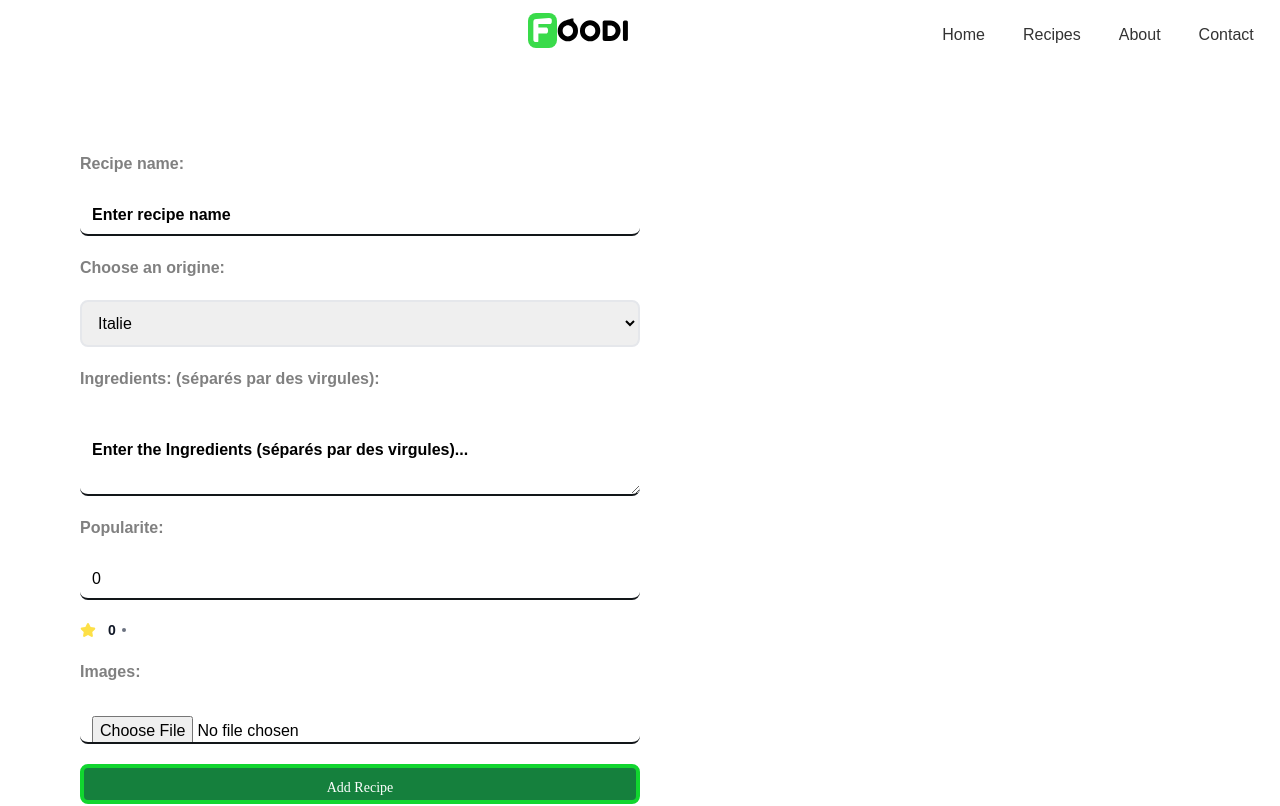
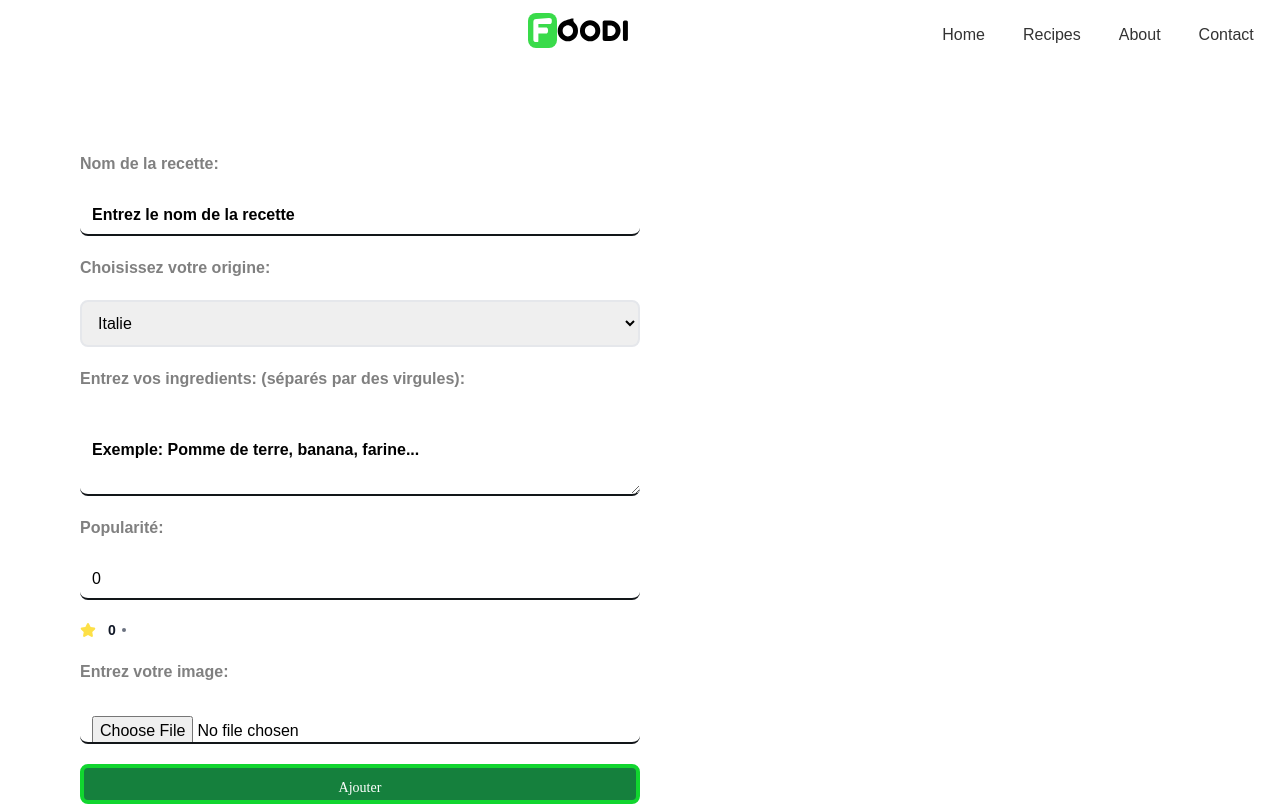
Before and after one commit to mibanas/MyRecipe, a React (Create React App) app: page /add-product in a window 1280 px wide. Shown: the top 806 px of the page. Built offline with nearby package versions, Linux system fonts and the light colour scheme; data requests are answered from the project's data file.

Commit message:
Updated json-server port and README file

```diff
--- a/package.json
+++ b/package.json
@@ -27,7 +27,7 @@
     "build": "react-scripts build",
     "test": "react-scripts test",
     "eject": "react-scripts eject",
-    "server": "json-server --watch src/Data/db.json --port 3000 "
+    "server": "json-server --watch src/Data/db.json --port 5000 "
   },
   "eslintConfig": {
     "extends": [
--- a/src/Components/RecepyDetail/RecepyDetail.jsx
+++ b/src/Components/RecepyDetail/RecepyDetail.jsx
@@ -18,7 +18,7 @@ const RecepyDetail = () => {
 
   const getPlat = useCallback(async () => {
     try {
-      const response = await fetch(`http://localhost:3000/plats/${id}`)
+      const response = await fetch(`http://localhost:5000/plats/${id}`)
 
       if (!response.ok) {
         navigate('/menu')
@@ -40,7 +40,7 @@ const RecepyDetail = () => {
 
   const getOrigine = useCallback(async (origine) => {
     try {
-      const response = await fetch(`http://localhost:3000/origines/${origine}`)
+      const response = await fetch(`http://localhost:5000/origines/${origine}`)
 
       if (!response.ok) {
         throw new Error(`HTTP error! Status: ${response.status}`);
@@ -62,7 +62,7 @@ const RecepyDetail = () => {
   return (
     <div className='recepyContainer'>
       <div className='image-div'>
-        <img id='recipeImage' src={recipeImageTest} alt="" />
+        <img id='recipeImage' src={plat.image} alt="" />
       </div>
       <div className="details">
         <h1 id='platNom'>{plat.nom}</h1>
--- a/src/Components/Recipes/AddRecipe.jsx
+++ b/src/Components/Recipes/AddRecipe.jsx
@@ -11,20 +11,41 @@ const AddRecipe = () => {
   const [origines, setOrigines] = useState([]) // To store origines
   const [selectedOrigine, setSelectedOrigine] = useState(null) // To get origine id selected
   const [imageUrl, setImageUrl] = useState(null);
-  // ______________________________
+
+  // ______________________________________________________________
+
   // handling inputs:
   const handleNom = (e) => {
     setNom(e.target.value)
   }
 
-  // ______________________________
+  // ______________________________________________________________
+
   // To take a rating value
   const handleRating = (e) => {
-    const ratingCatched = parseInt(e.target.value, 10);
+    const ratingCatched = parseInt(e.target.value, 10); // Convert it to Integer
     setRating(ratingCatched)
   }
 
-  // ______________________________
+  // ______________________________________________________________
+
+  // Handling origine:
+  const handleOnSelect = (e) => {
+    const origineId = parseInt(e.target.value, 10);
+    setSelectedOrigine(origineId)
+  }
+
+  // ______________________________________________________________
+
+  const handleImageChange = () => {
+    const file = imageRef.current.files[0];
+    if (file) {
+      const imageUrl = URL.createObjectURL(file);
+      setImageUrl(imageUrl);
+    }
+  };
+
+  // ______________________________________________________________
 
   // Clear input values and file input
   const clearInputs = () => {
@@ -38,6 +59,7 @@ const AddRecipe = () => {
   };
 
   // ______________________________________________________________
+
   // Function to handle upload image to cloudinary server
   const handleUploadImage = async (image) => {
     try {
@@ -59,8 +81,8 @@ const AddRecipe = () => {
 
 
   }
+
   // ______________________________________________________________
-
 
   // Main Function :   ____________________________________________
 
@@ -88,7 +110,7 @@ const AddRecipe = () => {
       // ______________________________
 
       // Make Post request to json-server
-      const response = await axios.post(`http://localhost:3000/plats`, {
+      const response = await axios.post(`http://localhost:5000/plats`, {
         nom,
         origine: selectedOrigine,
         ingredients,
@@ -108,17 +130,12 @@ const AddRecipe = () => {
   }
 
   // ______________________________________________________________
-  // Handling origine:
-  const handleOnSelect = (e) => {
-    const origineId = parseInt(e.target.value, 10);
-    setSelectedOrigine(origineId)
-  }
 
   // To get origines
   useEffect(() => {
 
     const getOrigines = () => {
-      axios.get(`http://localhost:3000/origines`)
+      axios.get(`http://localhost:5000/origines`)
         .then(response => {
           // console.log(response.data)
           setOrigines(response.data)
@@ -128,31 +145,22 @@ const AddRecipe = () => {
 
     getOrigines();
 
-  }, [])
-
-  const handleImageChange = () => {
-    const file = imageRef.current.files[0];
-    if (file) {
-      const imageUrl = URL.createObjectURL(file);
-      setImageUrl(imageUrl);
-    }
-  };
-
+  }, []);
 
   // ______________________________________________________________
 
   return (
     <form onSubmit={handleOnSubmit} className="bg-f4f4f4 p-20 border-radius-5 flex justify-center flex-col">
-      <label className="mb-5 font-bold text-191919">Recipe name:</label>
+      <label className="mb-5 font-bold text-191919">Nom de la recette:</label>
       <input
         value={nom}
         onChange={handleNom}
         type="text"
-        placeholder="Enter recipe name"
+        placeholder="Entrez le nom de la recette"
         className="w-1/2 p-3 border-2 border-#191919 rounded-lg"
       />
 
-      <label className="mb-5 mt-5 font-bold text-191919">Choose an origine:</label>
+      <label className="mb-5 mt-5 font-bold text-191919">Choisissez votre origine:</label>
       <select onChange={handleOnSelect} className="w-1/2 p-3 border-2 border-#191919 rounded-lg ">
         {origines &&
           origines.map((origine, index) => (
@@ -162,10 +170,10 @@ const AddRecipe = () => {
           ))}
       </select>
 
-      <label className="mb-5 mt-5 font-bold text-191919">Ingredients: (séparés par des virgules):</label>
-      <textarea ref={ingredientsRef} type="text" placeholder="Enter the Ingredients (séparés par des virgules)..." rows="4" className="w-1/2 p-3 border-2 border-#191919 rounded-lg" />
+      <label className="mb-5 mt-5 font-bold text-191919">Entrez vos ingredients: (séparés par des virgules):</label>
+      <textarea ref={ingredientsRef} type="text" placeholder="Exemple: Pomme de terre, banana, farine..." rows="4" className="w-1/2 p-3 border-2 border-#191919 rounded-lg" />
 
-      <label className="mb-5 mt-5 font-bold text-191919">Popularite:</label>
+      <label className="mb-5 mt-5 font-bold text-191919">Popularité:</label>
       <input
         value={rating}
         onChange={handleRating}
@@ -184,7 +192,7 @@ const AddRecipe = () => {
         <span className="w-1 h-1 mx-1.5 bg-gray-500 rounded-full dark:bg-gray-400"></span>
       </div>
 
-      <label className="mb-5 mt-5 font-bold text-191919">Images:</label>
+      <label className="mb-5 mt-5 font-bold text-191919">Entrez votre image:</label>
       <input
         type="file"
         ref={imageRef}
@@ -199,7 +207,7 @@ const AddRecipe = () => {
       )}
 
       <button type="submit" className="w-1/2 p-3 mt-5 focus:outline-none text-white bg-green-700 hover:bg-green-800 focus:ring-4 focus:ring-green-300 font-medium rounded-lg text-sm px-5 py-2.5 me-2 mb-2 dark:bg-green-600 dark:hover:bg-green-700 dark:focus:ring-green-800">
-        Add Recipe
+        Ajouter
       </button>
     </form>
   )
--- a/src/Components/Recipes/UpdateRecipe.jsx
+++ b/src/Components/Recipes/UpdateRecipe.jsx
@@ -15,22 +15,25 @@ const UpdateRecipe = () => {
     const [imageUrl, setImageUrl] = useState(null)
     const ingredientsRef = useRef(null);
 
+    // ______________________________________________________________
     const navigation = useNavigate();
-
-    // ______________________________
+    // ______________________________________________________________
 
     // Get params
     const { id } = useParams();
     // console.log('id of product :', id)
 
+    // ______________________________________________________________
+
     // Global variables:
     const [data, setData] = useState(null)
 
+    // ______________________________________________________________
 
     // get the product by id
     const getPlat = async () => {
         try {
-            const response = await axios.get(`http://localhost:3000/plats/${id}`);
+            const response = await axios.get(`http://localhost:5000/plats/${id}`);
             const bodyData = await response.data;
 
             console.log('Body returned: ', bodyData)
@@ -59,9 +62,11 @@ const UpdateRecipe = () => {
         }
     }
 
+    // ______________________________________________________________
+
     // To get origines
     const getOrigines = () => {
-        axios.get(`http://localhost:3000/origines`)
+        axios.get(`http://localhost:5000/origines`)
             .then(response => {
                 setOrigines(response.data);
             })
@@ -75,6 +80,7 @@ const UpdateRecipe = () => {
 
     }, [])
 
+    // ______________________________________________________________
 
     // Handling origine selected :
     const handleOnSelect = (e) => {
@@ -82,17 +88,22 @@ const UpdateRecipe = () => {
         setSelectedOrigine(origineId)
     }
 
+    // ______________________________________________________________
+
     // To take a rating value
-  const handleRating = (e) => {
-    const ratingCatched = parseInt(e.target.value, 10);
-    setRating(ratingCatched)
-  }
+    const handleRating = (e) => {
+        const ratingCatched = parseInt(e.target.value, 10);
+        setRating(ratingCatched)
+    }
+
+    // ______________________________________________________________
 
     const handleNom = (e) => {
         setNom(e.target.value)
     }
 
     // ______________________________________________________________
+
     // Function to handle upload image to Cloudinary server
     const handleUploadImage = async (image) => {
         try {
@@ -114,6 +125,7 @@ const UpdateRecipe = () => {
 
 
     }
+
     // ______________________________________________________________
 
     // Function to handle form submission update
@@ -148,7 +160,7 @@ const UpdateRecipe = () => {
             }
 
 
-            const response = await axios.put(`http://localhost:3000/plats/${id}`, {
+            const response = await axios.put(`http://localhost:5000/plats/${id}`, {
                 nom: nom,
                 origine: selectedOrigine,
                 ingredients: updatedIngredients,
@@ -173,16 +185,15 @@ const UpdateRecipe = () => {
 
     }
 
-    // handling if data is empty
+
     if (!data) {
         return <div>Loading ...</div>
     }
 
-    // if there isn't any prob
     return (
         data && (
             <form onSubmit={handleOnUpdate} className="bg-f4f4f4 p-20 border-radius-5 flex justify-center flex-col">
-                <label className="mb-5 font-bold text-191919">Recipe name:</label>
+                <label className="mb-5 font-bold text-191919">Nom de la recette:</label>
                 <input
                     value={nom}
                     onChange={handleNom}
@@ -191,7 +202,7 @@ const UpdateRecipe = () => {
                     className="w-1/2 p-3 border-2 border-#191919 rounded-lg"
                 />
 
-                <label className="mb-5 mt-5 font-bold text-191919">Choose an origine:</label>
+                <label className="mb-5 mt-5 font-bold text-191919">Choisissez votre origine:</label>
                 {/* {
                     selectedOrigine && ( */}
                 <select value={selectedOrigine} onChange={handleOnSelect} className="w-1/2 p-3 border-2 border-#191919 rounded-lg ">
@@ -206,13 +217,13 @@ const UpdateRecipe = () => {
                 } */}
 
 
-                <label className="mb-5 mt-5 font-bold text-191919">Ingredients: (séparés par des virgules):</label>
+                <label className="mb-5 mt-5 font-bold text-191919">Entrez vos ingredients: (séparés par des virgules):</label>
                 <textarea
                     ref={ingredientsRef}
                     type="text"
-                    placeholder="Enter the Ingredients (séparés par des virgules)..." rows="4" className="w-1/2 p-3 border-2 border-#191919 rounded-lg" />
+                    placeholder="" rows="4" className="w-1/2 p-3 border-2 border-#191919 rounded-lg" />
 
-                <label className="mb-5 mt-5 font-bold text-191919">Popularite:</label>
+                <label className="mb-5 mt-5 font-bold text-191919">Popularité:</label>
 
                 <input
                     value={rating}
@@ -232,7 +243,7 @@ const UpdateRecipe = () => {
                     <span className="w-1 h-1 mx-1.5 bg-gray-500 rounded-full dark:bg-gray-400"></span>
                 </div>
 
-                <label className="mb-5 mt-5 font-bold text-191919">Images:</label>
+                <label className="mb-5 mt-5 font-bold text-191919">Entrez votre image:</label>
                 <input type="file"
                     ref={imageRef}
                     onChange={() => {
@@ -253,7 +264,7 @@ const UpdateRecipe = () => {
                 )}
 
                 <button type="submit" className="w-1/2 p-3 mt-5 focus:outline-none text-white bg-green-700 hover:bg-green-800 focus:ring-4 focus:ring-green-300 font-medium rounded-lg text-sm px-5 py-2.5 me-2 mb-2 dark:bg-green-600 dark:hover:bg-green-700 dark:focus:ring-green-800">
-                    Update Recipe
+                    Modifier la recette
                 </button>
             </form>
         )
--- a/src/Data/db.json
+++ b/src/Data/db.json
@@ -43,367 +43,77 @@
   ],
   "plats": [
     {
-      "id": 6,
-      "nom": "Ramen au porc",
-      "origine": 2,
+      "nom": "Paella Marroko",
+      "origine": 8,
       "ingredients": [
-        "nouilles de ramen",
-        "porc braisé",
-        "œuf",
-        "oignons verts"
+        "Oregano",
+        "Frying Chicken",
+        "Extra-Virgin Olive Oil"
       ],
-      "popularite": 4.7,
-      "image": "lien_image_ramen.jpg"
+      "popularite": 5,
+      "image": "http://res.cloudinary.com/db4rh6kdl/image/upload/v1704826661/vqfg3iokgdtiuyjoytqm.jpg",
+      "id": 1
     },
     {
-      "id": 8,
-      "nom": "Pâtes carbonara",
-      "origine": 1,
+      "nom": "Berkoukch",
+      "origine": 7,
       "ingredients": [
-        "spaghetti",
-        "guanciale",
-        "œufs",
-        "parmesan"
+        "onion",
+        "200 g of lamb stew meat",
+        "cut into small pieces",
+        "potato",
+        "carrot"
       ],
-      "popularite": 4.1,
-      "image": "lien_image_carbonara.jpg"
+      "popularite": 4,
+      "image": "http://res.cloudinary.com/db4rh6kdl/image/upload/v1704827079/vttlubdobdmfkmbonfac.jpg",
+      "id": 2
     },
     {
-      "id": 9,
-      "nom": "Salade César",
+      "nom": "Salade",
+      "origine": null,
+      "ingredients": [
+        "tomate",
+        "Concombres"
+      ],
+      "popularite": 2,
+      "image": "http://res.cloudinary.com/db4rh6kdl/image/upload/v1704827270/kzzyb0w0ef8tojx12zdt.jpg",
+      "id": 3
+    },
+    {
+      "nom": "Kica",
       "origine": 5,
       "ingredients": [
-        "laitue romaine",
-        "poulet grillé",
-        "croûtons",
-        "parmesan",
-        "sauce César"
+        "Chocolat",
+        "farine"
+      ],
+      "popularite": 3,
+      "image": "http://res.cloudinary.com/db4rh6kdl/image/upload/v1704827336/doeeijryyvj08rwjnpzy.jpg",
+      "id": 4
+    },
+    {
+      "nom": "Tacos",
+      "origine": 3,
+      "ingredients": [
+        "Tomates",
+        "Poivron vert",
+        "Petite boite de haricots rouges",
+        "Sel",
+        "De boeuf hache"
       ],
       "popularite": 4,
-      "image": "lien_image_cesar.jpg"
+      "image": "http://res.cloudinary.com/db4rh6kdl/image/upload/v1704827537/cd4njrzfckoxxdnilz9f.jpg",
+      "id": 5
     },
     {
-      "id": 10,
-      "nom": "Couscous aux légumes",
-      "origine": 7,
-      "ingredients": [
-        "couscous",
-        "pois chiches",
-        "carottes",
-        "courgettes",
-        "épices"
-      ],
-      "popularite": 3.9,
-      "image": "lien_image_couscous.jpg"
-    },
-    {
-      "id": 11,
-      "nom": "Raviolis aux épinards",
-      "origine": 1,
-      "ingredients": [
-        "pâte à ravioli",
-        "épinards frais",
-        "ricotta",
-        "parmesan"
-      ],
-      "popularite": 4.2,
-      "image": "lien_image_raviolis.jpg"
-    },
-    {
-      "id": 12,
-      "nom": "Bol de poke au thon",
-      "origine": 2,
-      "ingredients": [
-        "thon frais",
-        "riz",
-        "avocat",
-        "concombre",
-        "sauce soja"
-      ],
-      "popularite": 4.6,
-      "image": "lien_image_poke.jpg"
-    },
-    {
-      "id": 13,
-      "nom": "Fajitas de bœuf",
-      "origine": 3,
-      "ingredients": [
-        "bœuf",
-        "poivrons",
-        "oignons",
-        "épices mexicaines",
-        "tortilla"
-      ],
-      "popularite": 4.3,
-      "image": "lien_image_fajitas.jpg"
-    },
-    {
-      "id": 14,
-      "nom": "Curry végétarien",
-      "origine": 4,
-      "ingredients": [
-        "lentilles",
-        "pommes de terre",
-        "carottes",
-        "curry",
-        "lait de coco"
-      ],
-      "popularite": 4.8,
-      "image": "lien_image_curry.jpg"
-    },
-    {
-      "id": 15,
-      "nom": "Crevettes à l'ail",
-      "origine": 5,
-      "ingredients": [
-        "crevettes",
-        "ail",
-        "persil",
-        "beurre",
-        "vin blanc"
-      ],
-      "popularite": 4.5,
-      "image": "lien_image_crevettes.jpg"
-    },
-    {
-      "id": 16,
-      "nom": "Burger végétalien",
-      "origine": 6,
-      "ingredients": [
-        "steak végétalien",
-        "pain complet",
-        "avocat",
-        "tomate",
-        "oignon rouge"
-      ],
-      "popularite": 4.1,
-      "image": "lien_image_burger_vegetalien.jpg"
-    },
-    {
-      "id": 17,
-      "nom": "Salade de quinoa",
-      "origine": 7,
-      "ingredients": [
-        "quinoa",
-        "poivrons",
-        "tomates cerises",
-        "feta",
-        "vinaigrette balsamique"
-      ],
-      "popularite": 4.4,
-      "image": "lien_image_salade_quinoa.jpg"
-    },
-    {
-      "id": 18,
-      "nom": "Tofu sauté aux légumes",
+      "nom": "Couscous",
       "origine": 8,
       "ingredients": [
-        "tofu",
-        "brocoli",
-        "pois mange-tout",
-        "sauce soja",
-        "gingembre"
+        "Vegetable Oil (or olive oil)",
+        "Butter"
       ],
-      "popularite": 4,
-      "image": "lien_image_tofu_legumes.jpg"
-    },
-    {
-      "id": 19,
-      "nom": "Fish and Chips",
-      "origine": 5,
-      "ingredients": [
-        "poisson blanc",
-        "frites",
-        "purée de petits pois",
-        "sauce tartare"
-      ],
-      "popularite": 3.9,
-      "image": "lien_image_fish_and_chips.jpg"
-    },
-    {
-      "id": 21,
-      "nom": "Risotto aux champignons",
-      "origine": 1,
-      "ingredients": [
-        "riz arborio",
-        "champignons",
-        "bouillon de légumes",
-        "vin blanc",
-        "parmesan"
-      ],
-      "popularite": 4.5,
-      "image": "lien_image_risotto.jpg"
-    },
-    {
-      "id": 22,
-      "nom": "Tacos au poisson",
-      "origine": 5,
-      "ingredients": [
-        "filet de poisson",
-        "tortilla",
-        "chou",
-        "sauce crémeuse",
-        "coriandre"
-      ],
-      "popularite": 4.2,
-      "image": "lien_image_tacos_poisson.jpg"
-    },
-    {
-      "id": 23,
-      "nom": "Nouilles sautées au poulet",
-      "origine": 4,
-      "ingredients": [
-        "nouilles de blé",
-        "poulet",
-        "poivrons",
-        "brocoli",
-        "sauce soja"
-      ],
-      "popularite": 4.8,
-      "image": "lien_image_nouilles_poulet.jpg"
-    },
-    {
-      "id": 24,
-      "nom": "Pizza aux fruits de mer",
-      "origine": 1,
-      "ingredients": [
-        "pâte à pizza",
-        "fruits de mer",
-        "sauce tomate",
-        "fromage",
-        "origan"
-      ],
-      "popularite": 4.3,
-      "image": "lien_image_pizza_fruits_mer.jpg"
-    },
-    {
-      "id": 25,
-      "nom": "Tajine aux pruneaux",
-      "origine": 8,
-      "ingredients": [
-        "agneau",
-        "pruneaux",
-        "amandes",
-        "cannelle",
-        "miel"
-      ],
-      "popularite": 4.6,
-      "image": "lien_image_tajine_pruneaux.jpg"
-    },
-    {
-      "id": 26,
-      "nom": "Salade niçoise",
-      "origine": 5,
-      "ingredients": [
-        "thon en conserve",
-        "haricots verts",
-        "œufs durs",
-        "tomates",
-        "olives"
-      ],
-      "popularite": 4.7,
-      "image": "lien_image_salade_nicoise.jpg"
-    },
-    {
-      "id": 27,
-      "nom": "Chili végétarien",
-      "origine": 5,
-      "ingredients": [
-        "haricots rouges",
-        "poivrons",
-        "oignons",
-        "tomates",
-        "épices chili"
-      ],
-      "popularite": 4.4,
-      "image": "lien_image_chili_vegetarien.jpg"
-    },
-    {
-      "id": 28,
-      "nom": "Pad Krapow au poulet",
-      "origine": 4,
-      "ingredients": [
-        "poulet haché",
-        "basilic thaï",
-        "ail",
-        "piments",
-        "sauce soja"
-      ],
-      "popularite": 4.1,
-      "image": "lien_image_pad_krapow_poulet.jpg"
-    },
-    {
-      "id": 29,
-      "nom": "Pâtes aux fruits de mer",
-      "origine": 1,
-      "ingredients": [
-        "pâtes",
-        "fruits de mer",
-        "ail",
-        "persil",
-        "vin blanc"
-      ],
-      "popularite": 4,
-      "image": "lien_image_pates_fruits_mer.jpg"
-    },
-    {
-      "id": 30,
-      "nom": "Couscous royal",
-      "origine": 8,
-      "ingredients": [
-        "couscous",
-        "agneau",
-        "poulet",
-        "merguez",
-        "légumes"
-      ],
-      "popularite": 3.9,
-      "image": "lien_image_couscous_royal.jpg"
-    },
-    {
-      "nom": "tacos",
-      "origine": 3,
-      "ingredients": [
-        "ble",
-        "eau",
-        "tatata"
-      ],
-      "popularite": 4,
-      "image": "http://res.cloudinary.com/db4rh6kdl/image/upload/v1704395436/ss0ggb8l0ojkppepmyic.jpg",
-      "id": 32
-    },
-    {
-      "nom": "kika",
-      "origine": 5,
-      "ingredients": [
-        "ble",
-        "mhamssa"
-      ],
-      "popularite": 4,
-      "image": "http://res.cloudinary.com/db4rh6kdl/image/upload/v1704397962/trsgmazryhifdmbfheyw.jpg",
-      "id": 33
-    },
-    {
-      "nom": "crep",
-      "origine": 3,
-      "ingredients": [
-        "frite",
-        "huz"
-      ],
-      "popularite": 2,
-      "image": "http://res.cloudinary.com/db4rh6kdl/image/upload/v1704398836/bsgku5tpinlu6efsbx1w.jpg",
-      "id": 34
-    },
-    {
-      "nom": "salade",
-      "origine": 5,
-      "ingredients": [
-        "zdz",
-        "dz"
-      ],
-      "popularite": 3,
-      "image": "http://res.cloudinary.com/db4rh6kdl/image/upload/v1704399202/mnxqygjra1kxij10aoz0.jpg",
-      "id": 35
+      "popularite": 5,
+      "image": "http://res.cloudinary.com/db4rh6kdl/image/upload/v1704827643/cwhuwkoigvnch6gerb2c.jpg",
+      "id": 6
     }
   ]
 }
```
Also changed, not shown: src/Components/AllRecepies/AllRecepies.jsx (+4 -4 lines), src/Components/Header.jsx (+0 -7 lines), 1 other file (tests, documents, lock files or other folders).
